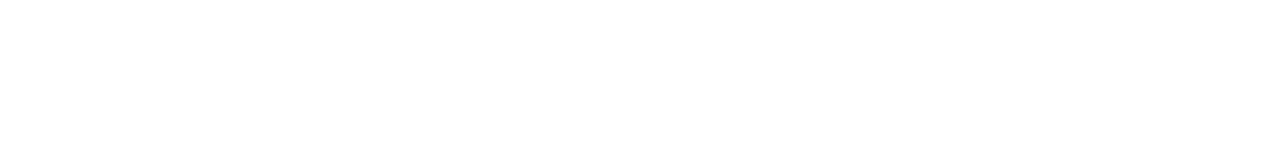
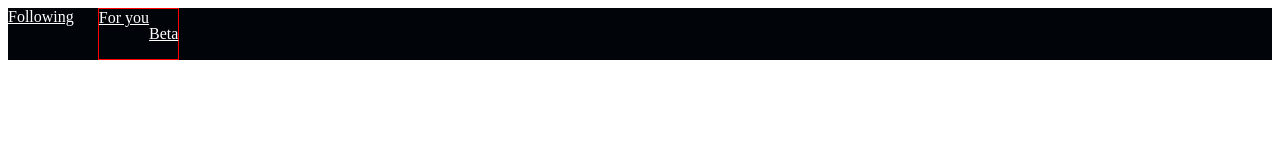
Before and after one commit to KGFreelas/github-clone, a plain HTML site: page index.html in a window 1280 px wide. Drawn offline with Linux system fonts and the light colour scheme.

Commit message:
main iniciada

```diff
--- a/index.html
+++ b/index.html
@@ -5,7 +5,20 @@
     <meta http-equiv="X-UA-Compatible" content="IE=edge" />
     <meta name="viewport" content="width=device-width, initial-scale=1.0" />
     <link rel="stylesheet" href="styles/index.css" />
+    <link rel="stylesheet" href="styles/fonts.css" />
     <title></title>
   </head>
-  <body></body>
+  <body>
+    <main>
+      <div class="box-following">
+        <a href="Following">Following</a>
+        <div class="itens">
+          <a href=""
+            >For you
+            <p>Beta</p></a
+          >
+        </div>
+      </div>
+    </main>
+  </body>
 </html>
--- a/styles/fonts.css
+++ b/styles/fonts.css
@@ -0,0 +1,8 @@
+a,
+p,
+h1,
+h2,
+h3,
+h4 {
+  color: white;
+}
--- a/styles/index.css
+++ b/styles/index.css
@@ -0,0 +1,18 @@
+main {
+  background-color: #010409;
+}
+
+.box-following {
+  display: flex;
+  gap: 24px;
+}
+
+.itens {
+  display: flex;
+  flex-direction: row;
+  border: 1px solid red;
+}
+
+.itens a {
+  display: flex;
+}
```
